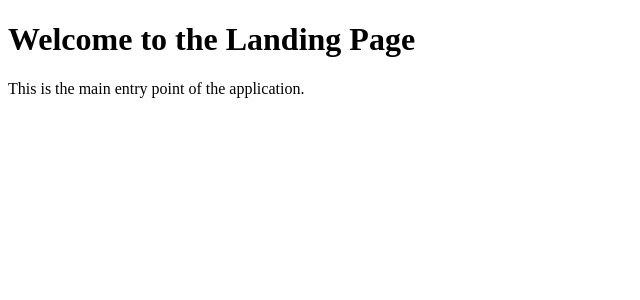
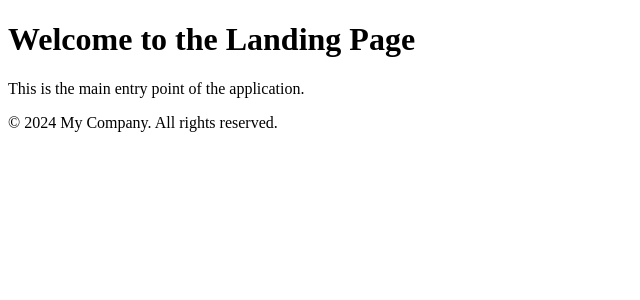
Before and after one commit to RuneHerreman/adria-client, a Vue app: page / in a window 1280 px wide. Shown: the top 300 px of the page, without its empty margins (0-640 px from the left). Built offline with nearby package versions, Linux system fonts and the light colour scheme.

Commit message:
component created

```diff
--- a/src/App.vue
+++ b/src/App.vue
@@ -1,9 +1,10 @@
 <script setup>
-
+import FooterComponent from "@/components/FooterComponent.vue";
 </script>
 
 <template>
   <RouterView />
+  <FooterComponent />
 </template>
 
 <style scoped>
--- /dev/null
+++ b/src/components/FooterComponent.vue
@@ -0,0 +1,13 @@
+<script setup>
+
+</script>
+
+<template>
+  <footer>
+    <p>© 2024 My Company. All rights reserved.</p>
+  </footer>
+</template>
+
+<style scoped>
+
+</style>
```
